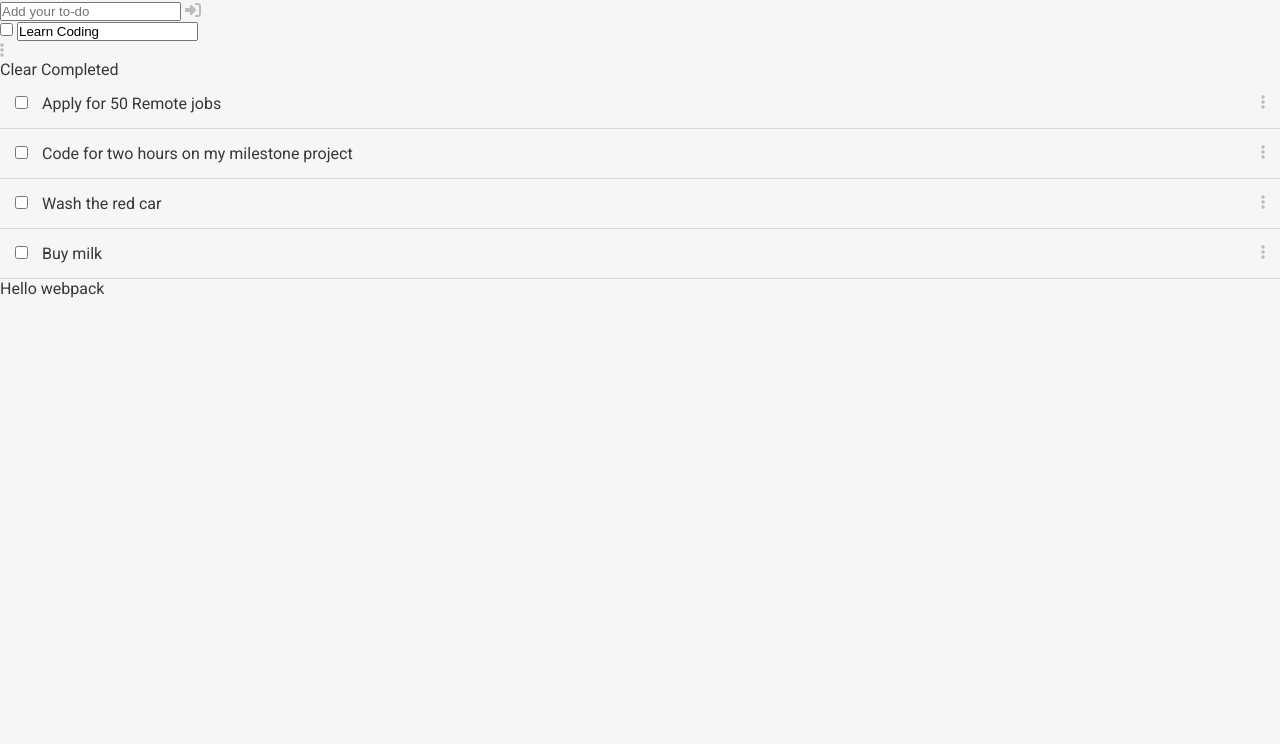
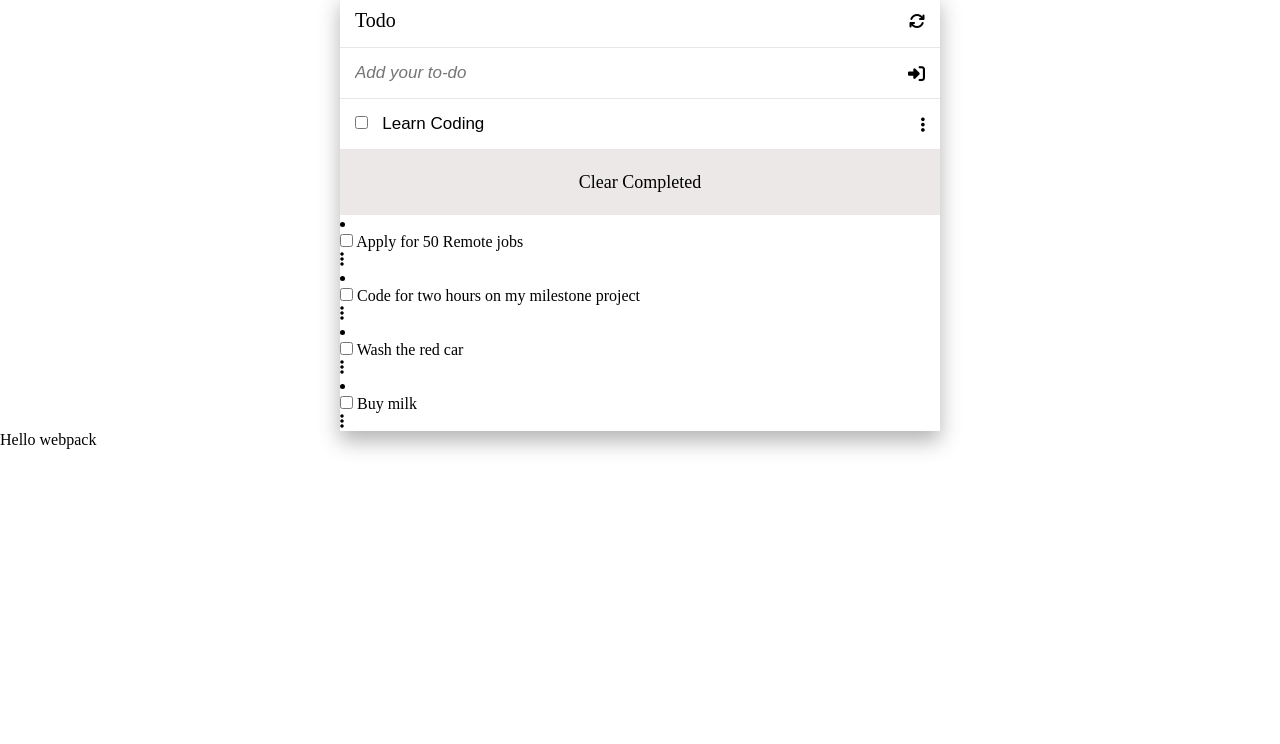
Before and after one commit to Chike1990/TodoList, a website built with webpack: page src/index.html in a window 1280 px wide. Shown: the part 56-800 px from the top of the page. Built offline with nearby package versions, Linux system fonts and the light colour scheme.

Commit message:
Creates styles rules

```diff
--- a/src/style.css
+++ b/src/style.css
@@ -1,86 +1,88 @@
-*,
-*::after,
-*::before {
+*, *::after, *::before{
+  box-sizing: border-box;
   padding: 0;
   margin: 0;
   }
 
-body,
-html {
-  font-family: Roboto, sans-serif;
-  background-color: #f6f6f6;
-  color: #3a3636;
+  .todo{
+    max-width: 600px;
+    margin: 50px auto 0 auto;
+    box-shadow: 0 10px 20px rgba(0, 0, 0, 0.3);
   }
 
-i {
-  color: #bebaba;
+  .todo__header{
+    display: flex;
+    justify-content: space-between;
+    border-bottom: 1px solid #ebe6e6;
+    align-items: center;
+    padding: 15px;
   }
 
-.container {
-  position: fixed;
-  top: 50%;
-  left: 50%;
-  transform: translate(-50%, -50%);
-  background-color: #fff;
-  box-shadow: 0 10px 30px rgba(0, 0, 0, 0.3);
-  width: 30%;
+  .todo__heading{
+    font-size: 20px;
+    font-weight: 200;
   }
 
-.header {
+  .todo__input-box{
   display: flex;
   justify-content: space-between;
   align-items: center;
   padding: 15px;
-  border-bottom: 1px solid #dbd8d8;
+  border-bottom: 1px solid #ebe6e6;
+  font-size: 17px;
   }
 
-.title {
-  font-size: 20px;
-  color: #4b4b4b;
+  .todo__input{
+  width: 90%;
+  border: none;
+  outline: none;
+  font-size: inherit;
   }
 
-.todo-input {
-  outline: none;
-  border: none;
-  padding: 15px 0 15px 15px;
-  border-bottom: 1px solid #dbd8d8;
-  width: 96%;
+  .todo__input::placeholder{
+    font-style: italic;
   }
 
-.todo-input::placeholder {
-  font-style: italic;
-  font-size: 16px;
-}
-
-.todo {
-  list-style: none;
-}
-
-.todo__list-item {
-  display: flex;
-  justify-content: space-between;
-  border-bottom: 1px solid #dbd8d8;
-  padding: 15px;
-}
-
-.todo__list-input {
-  margin-right: 10px;
+  .todo__input-icon{
   cursor: pointer;
   }
 
-label {
+  .todo__placeholder{
+  padding: 15px;
+  display: flex;
+  justify-content: space-between;
+  align-items: center;
+  font-size: 17px;
+  border-bottom: 1px solid #ebe6e6;
+  }
+
+  .todo__checkbox{
+  margin-right: 10px;
+  border: 1px solid #ebe6e6;
+  }
+
+  .todo__text{
+  border: 0;
+  outline: 0;
+  font-size: inherit;
+  }
+
+  .todo__drag-icon{
   cursor: pointer;
   }
 
-.button {
+  .todo__clear{
+  background-color: #ece8e8;
+  padding: 22px;
   text-align: center;
-  border: 0;
-  outline: 0;
-  width: 100%;
-  background-color: #f6f6f6;
-  display: block;
-  height: 50px;
-  color: #9e9393;
-  font-size: 17px;
+  }
+
+  .todo__clear-btn{
+  font-size: 18px;
+  font-weight: 200;
   cursor: pointer;
   }
+
+  .todo__clear-btn:hover{
+  text-decoration: underline;
+}
```
Lines whose indentation alone changed are shown as unchanged.
